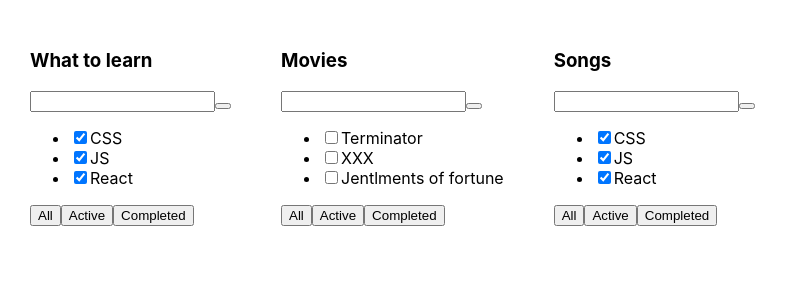
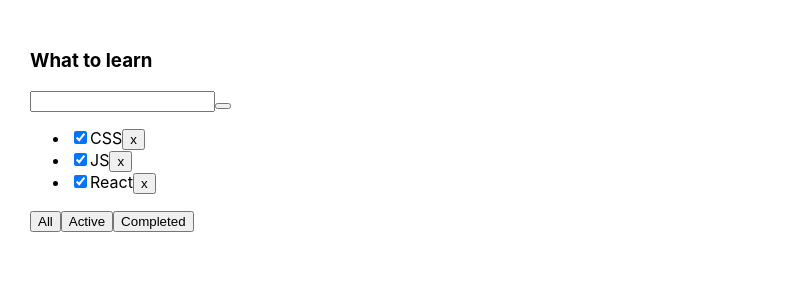
Before and after one commit to twers1/Todolist-React, a React (Create React App) app: page / in a window 1280 px wide. Shown: the top 300 px of the page, without its empty margins (0-788 px from the left). Built offline with nearby package versions, Linux system fonts and the light colour scheme.

Commit message:
add removeaTask and update functions

```diff
--- a/src/App.tsx
+++ b/src/App.tsx
@@ -1,5 +1,4 @@
 import React from 'react';
-import logo from './logo.svg';
 import './App.css';
 import TodoList from './components/TodoList/Todolist';
 
@@ -11,22 +10,13 @@
     {id: 3, title: "React", isDone: true},
   ]
 
-  let task2 = [
-    {id: 1, title: "Terminator", isDone: false},
-    {id: 2, title: "XXX", isDone: false},
-    {id: 3, title: "Jentlments of fortune", isDone: false},
-  ]
-
-  let task3 = [
-    {id: 1, title: "CSS", isDone: true},
-    {id: 2, title: "JS", isDone: true},
-    {id: 3, title: "React", isDone: true},
-  ]
+  function removeTask(id: number) {
+    let resultTasks = task1.filter(() => {return true })
+  }
   return (
     <div className="App">
       <TodoList title="What to learn" tasks={task1}/>
-      <TodoList title="Movies" tasks={task2}/>
-      <TodoList title="Songs" tasks={task3}/>
+
     </div>
   );
 }
--- a/src/components/TodoList/Todolist.tsx
+++ b/src/components/TodoList/Todolist.tsx
@@ -13,7 +13,7 @@
     tasks: Array<TaskType>
     // tasks2: TaskType[] эти две записи одинаковы
 }
-
+// map - это метод массива, который на основе каждого объекта в массиве(элемента в) -> создает какое-то другой элемент
 function TodoList(props: PropsType) {
   return (
     <div>
@@ -23,18 +23,14 @@
         <button></button>
       </div>
       <ul>
-        <li>
-          <input type="checkbox" checked={props.tasks[0].isDone} />
-          <span>{props.tasks[0].title}</span>
-        </li>
-        <li>
-          <input type="checkbox" checked={props.tasks[1].isDone} />
-          <span>{props.tasks[1].title}</span>
-        </li>
-        <li>
-          <input type="checkbox" checked={props.tasks[2].isDone} />
-          <span>{props.tasks[2].title}</span>
-        </li>
+        {
+          props.tasks.map((t) => { return <li>
+            <input type="checkbox" checked={t.isDone} />
+            <span>{t.title}</span>
+            <button onClick={() => {alert(t.id)}}>x</button>
+          </li>})
+        }
+
 
       </ul>
       <div>
```
